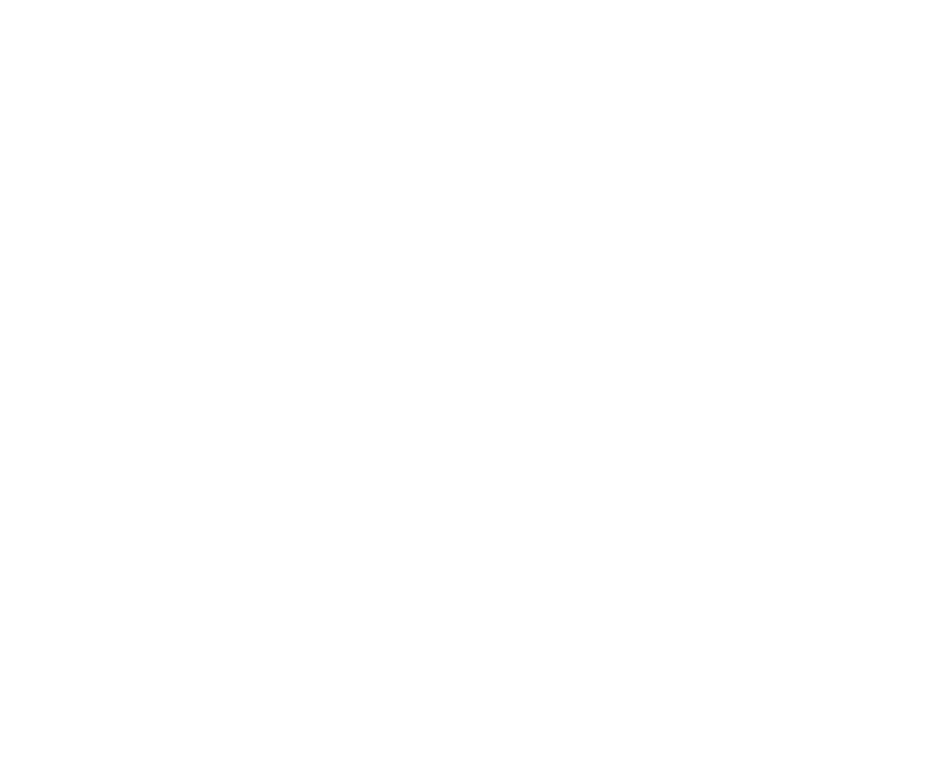
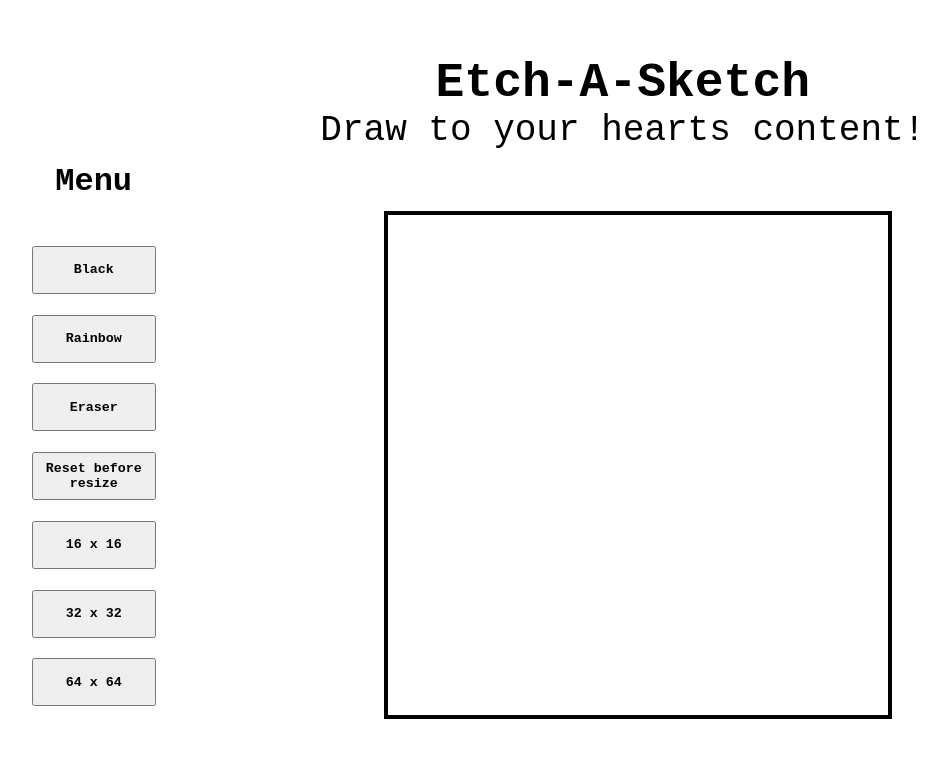
Before and after one commit to Macaruana/project-Etch-A-Sketch, a plain HTML site: page index.html in a window 1280 px wide. Shown: the whole page, without its empty margins (117-1064 px from the left). Drawn offline with Linux system fonts and the light colour scheme.

Commit message:
solved grid display, button functionality works

```diff
--- a/index.html
+++ b/index.html
@@ -4,12 +4,27 @@
     <meta charset="UTF-8">
     <meta http-equiv="X-UA-Compatible" content="IE=edge">
     <meta name="viewport" content="width=device-width, initial-scale=1.0">
+    <link rel="stylesheet" href="style.css">
     <script src=script.js defer></script>
-    <link rel="stylesheet" href="style.css">
     <title>Etch-A-Sketch</title>
 </head>
 <body>
-
-
+    <div class="layout">
+        <div class="Heading grid-span-2">
+            <h1> Etch-A-Sketch </h1>
+            <p> Draw to your hearts content! </p>
+        </div>
+        <div class="Toolbar">
+            <h2> Menu </h2>
+            <button onclick="changeColor('black')"> Black </button>
+            <button onclick="changeColor('random')"> Rainbow </button>
+            <button onclick="changeColor('white')"> Eraser </button>
+            <button onclick="resetBoard()"> Reset before resize </button>
+            <button onclick="createGridElements(16)"> 16 x 16 </button>
+            <button onclick="createGridElements(32)"> 32 x 32 </button>
+            <button onclick="createGridElements(64)"> 64 x 64 </button>
+        </div>
+        <div class ="container grid-span-2" id="container">
+        </div>
+    </div>
 </body>
-</html>
--- a/script.js
+++ b/script.js
@@ -1,7 +1,29 @@
-//options
-const toolbarButtons = ["black", "rainbow", "eraser", "reset", "16", "32", "64", "128"]
+const containerDiv = document.querySelector(".container")
 
-//Setting up the drawing grid
-function createDrawingBoard() {
+function createGridElements(size) {
+    containerDiv.style.display = "grid"
+    containerDiv.style.gridTemplateRows = `repeat(${size}, 1fr)`;
+    containerDiv.style.gridTemplateColumns = `repeat(${size}, 1fr)`;
+    for (i = 0; i < (size * size); i++) {
+        let square = document.createElement("div")
+        containerDiv.appendChild(square).className = "grid-item";
+        square.addEventListener('click', colorSquare);
+    }
+}
 
+let color = "black";
+function colorSquare() {
+    if (color === "random") {
+        this.style.backgroundColor = `hsl(${Math.random() * 360}, 100%, 50%)`
+    } else {
+        this.style.backgroundColor = color
+    }
 }
+
+function changeColor(choice) {
+    color = choice
+}
+
+function resetBoard() {
+    document.querySelectorAll(".grid-item").forEach(e => e.remove());
+}
--- a/style.css
+++ b/style.css
@@ -0,0 +1,76 @@
+.layout {
+    display: grid;
+    grid-template-columns: repeat(3, 1fr);
+    gap: 1.5rem;
+}
+
+.grid-span-2 {
+    grid-column: span 2;
+}
+
+.Heading {
+    display: grid;
+    justify-content: left;
+    margin-right: 4rem;
+    margin-top: 1rem;
+}
+
+h1 {
+    display: grid;
+    font-size: 48px;
+    font-family:'Courier New', Courier, monospace;
+    margin-bottom: 0cm;
+    justify-content: center;
+}
+
+p {
+    display: grid;
+    font-weight: 500;
+    font-size: 36px;
+    font-family: 'Courier New', Courier, monospace;
+    margin-top: 0cm;
+    justify-content: center;
+}
+
+.Toolbar {
+    display: grid;
+    gap: 0.5rem;
+    grid-column-start: 1;
+    grid-row: 1 / span 2;
+    justify-content: center;
+    margin-top: 8rem;
+}
+
+h2 {
+    font-family: 'Courier New', Courier, monospace;
+    font-size: 32px;
+    display: grid;
+    justify-content: center;
+    height: 36px;
+}
+
+button {
+    width: 124px;
+    height: 48px;
+    font-family: 'Courier New', Courier, monospace;
+    font-weight: 600;
+    gap: 1rem;
+}
+
+.container {
+    display: grid;
+    margin-left: 4rem;
+    border: 4px solid black;
+    height: 500px;
+    width: 500px;
+    overflow: hidden;
+}
+
+.grid-item {
+    border: 1px solid black;
+    overflow: hidden;
+}
+
+.square {
+    overflow: hidden;
+}
```
Also changed, not shown: 1 other file.
